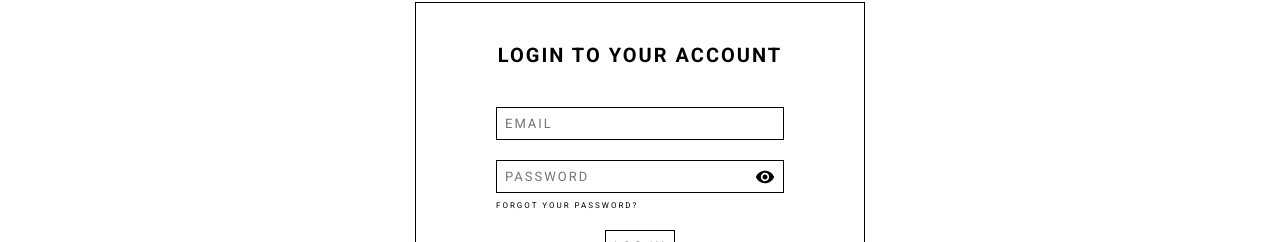
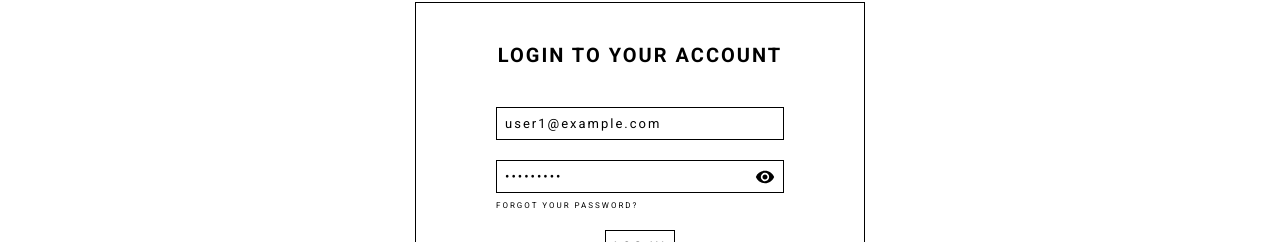
Before and after one commit to FacuBelli/API-Grupo11, a React (Vite) app: page /auth/login in a window 1280 px wide. Shown: the part 88-330 px from the top of the page. Built offline with nearby package versions, Linux system fonts and the light colour scheme.

Commit message:
Login default values para usuario de ejemplo

```diff
--- a/src/pages/Login/index.tsx
+++ b/src/pages/Login/index.tsx
@@ -37,6 +37,7 @@ export default function Login() {
               placeholder="EMAIL"
               required
               errorValidation={emailErrors}
+              defaultValue="user1@example.com"
             />
             <Input
               name="password"
@@ -47,6 +48,7 @@ export default function Login() {
                 to: '',
                 message: 'FORGOT YOUR PASSWORD?'
               }}
+              defaultValue="password1"
             />
             <Button type="submit">Log In</Button>
           </Form>
```
